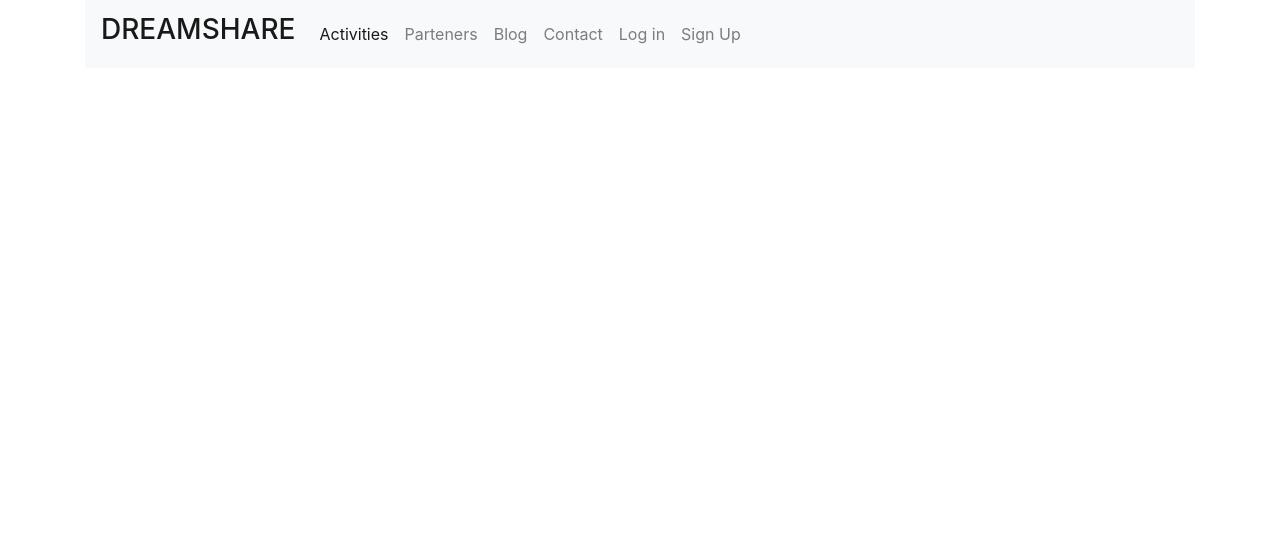
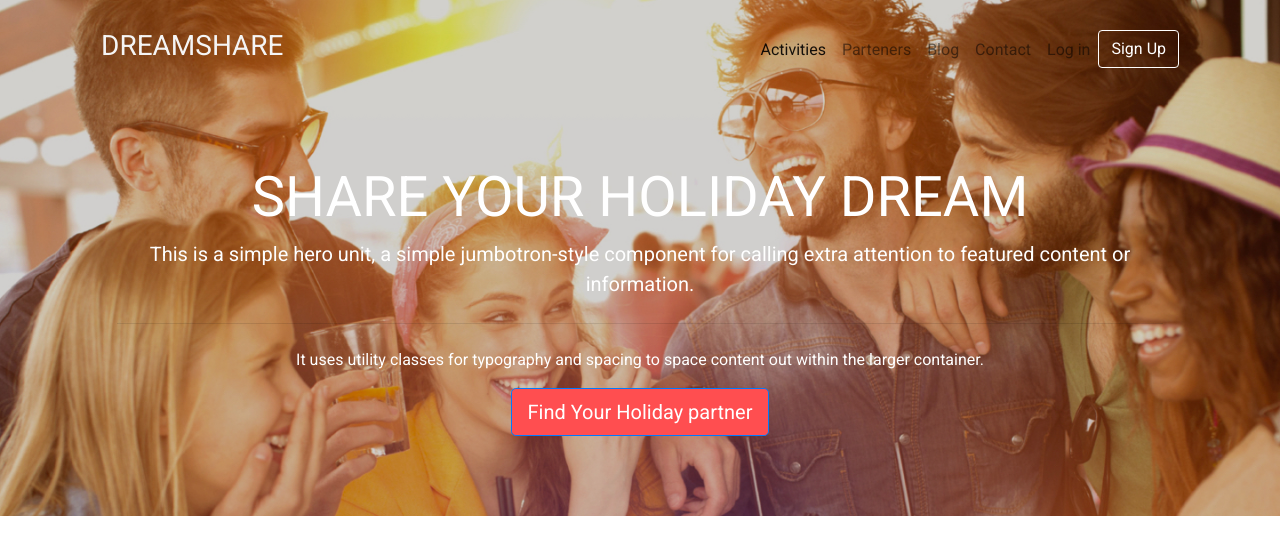
Before and after one commit to nacongocoding/dreamshare.io, a plain HTML site: page index.html in a window 1280 px wide. Drawn offline with nearby package versions, Linux system fonts and the light colour scheme.

Commit message:
landing page

```diff
--- a/assets/css/style.css
+++ b/assets/css/style.css
@@ -0,0 +1,44 @@
+body{
+
+    font-family: 'Roboto', sans-serif;
+}
+h3 {
+    font-size: 1.75rem;
+    color: whitesmoke;
+}
+
+.nav-link {
+    color:whitesmoke;
+}
+.navbar{
+    padding-top: 1.5rem;
+    padding-bottom: 1.5rem;
+}
+.bg-light {
+    background-color: transparent!important;
+}
+
+.bg-main{
+     background: url('/assets/headerBackground.jpg');
+    background-size: cover;
+}
+.sign-up-btn{
+    color: #fff;
+    background-color: transparent;
+    border: 1px solid white;
+    margin-left: auto;
+}
+.sign-up-btn:hover{
+    background-color: #FF4E50;
+    border: white
+}
+.jumbotron {
+    padding: 4rem 2rem;
+    background-color: transparent;
+    color: white;
+}
+.jumbotron-btn {
+    color: #fff;
+    background-color: #FF4E50;
+
+}
--- a/index.html
+++ b/index.html
@@ -16,7 +16,7 @@
 <body>
 
 
- <div class="container-fuild">
+ <div class="container-fuild bg-main">
      <div class="container">
          <nav class="navbar navbar-expand-lg navbar-light bg-light">
   <a class="navbar-brand" href="#"><h3>DREAMSHARE</h3></a>
@@ -24,7 +24,7 @@
     <span class="navbar-toggler-icon"></span>
   </button>
   <div class="collapse navbar-collapse" id="navbarNav">
-    <ul class="navbar-nav">
+    <ul class="navbar-nav ml-auto">
       <li class="nav-item active">
         <a class="nav-link" href="#">Activities <span class="sr-only">(current)</span></a>
       </li>
@@ -41,11 +41,22 @@
         <a class="nav-link" href="#">Log in</a>
       </li>
       <li class="nav-item">
-        <a class="nav-link" href="#">Sign Up</a>
+        <button class="btn btn-primary sign-up-btn"> Sign Up</button>
       </li>
     </ul>
   </div>
 </nav>
+     </div>
+     <div class="container">
+         <div class="jumbotron text-center">
+  <h1 class="display-4">SHARE YOUR HOLIDAY DREAM</h1>
+  <p class="lead">This is a simple hero unit, a simple jumbotron-style component for calling extra attention to featured content or information.</p>
+  <hr class="my-4">
+  <p>It uses utility classes for typography and spacing to space content out within the larger container.</p>
+  <p class="lead">
+    <a class="btn btn-primary btn-lg jumbotron-btn" href="#" role="button">Find Your Holiday partner</a>
+  </p>
+</div>
      </div>
  </div>
 
```
